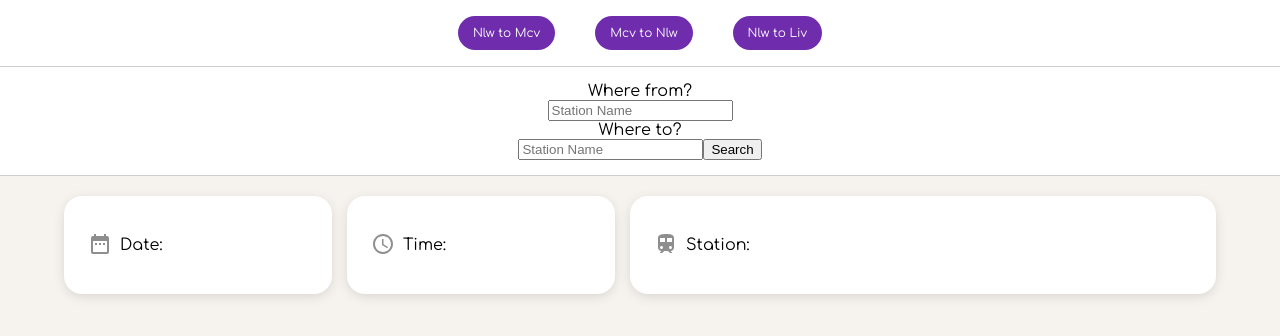
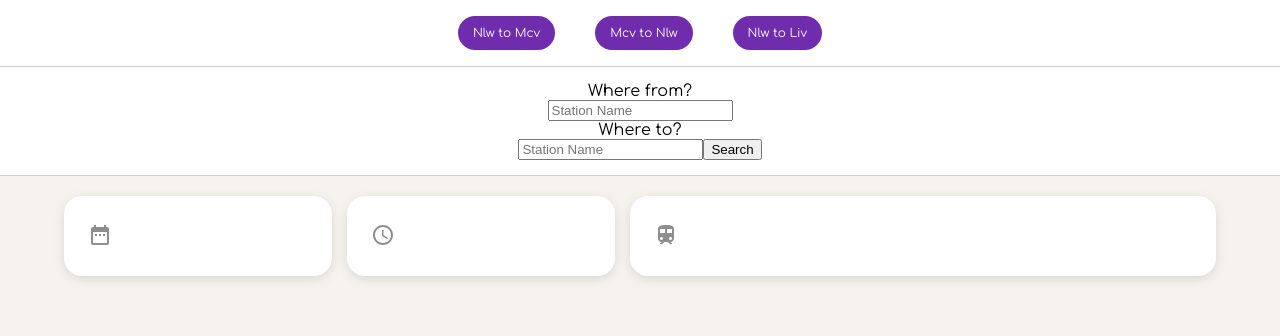
Before and after one commit to kieranphilipbrown/train-times-app, a React (Create React App) app: page / in a window 1280 px wide. Shown: the top 336 px of the page. Built offline with nearby package versions, Linux system fonts and the light colour scheme.

Commit message:
Removed uneccessary title

```diff
--- a/src/components/TrainList.js
+++ b/src/components/TrainList.js
@@ -93,9 +93,9 @@ class TrainList extends React.Component {
 
 					<div style={pageWidth}>
 						<InfoContainer>
-							<CardTwo><svg style={{marginRight: "8px", marginTop: "-3px", fill: "#8e8e8e"}} xmlns="http://www.w3.org/2000/svg" height="24" viewBox="0 0 24 24" width="24"><path d="M9 11H7v2h2v-2zm4 0h-2v2h2v-2zm4 0h-2v2h2v-2zm2-7h-1V2h-2v2H8V2H6v2H5c-1.11 0-1.99.9-1.99 2L3 20c0 1.1.89 2 2 2h14c1.1 0 2-.9 2-2V6c0-1.1-.9-2-2-2zm0 16H5V9h14v11z"/><path d="M0 0h24v24H0z" fill="none"/></svg> <p>Date: {date}</p></CardTwo>
-							<CardTwo><svg style={{marginRight: "8px", marginTop: "-3px", fill: "#8e8e8e"}} xmlns="http://www.w3.org/2000/svg" height="24" viewBox="0 0 24 24" width="24"><path d="M11.99 2C6.47 2 2 6.48 2 12s4.47 10 9.99 10C17.52 22 22 17.52 22 12S17.52 2 11.99 2zM12 20c-4.42 0-8-3.58-8-8s3.58-8 8-8 8 3.58 8 8-3.58 8-8 8z"/><path d="M0 0h24v24H0z" fill="none"/><path d="M12.5 7H11v6l5.25 3.15.75-1.23-4.5-2.67z"/></svg>  <p>Time: {timeOfDay}</p></CardTwo>
-							<CardTwo><svg style={{marginRight: "8px", marginTop: "-3px", fill: "#8e8e8e"}} xmlns="http://www.w3.org/2000/svg" height="24" viewBox="0 0 24 24" width="24"><path d="M12 2c-4 0-8 .5-8 4v9.5C4 17.43 5.57 19 7.5 19L6 20.5v.5h2.23l2-2H14l2 2h2v-.5L16.5 19c1.93 0 3.5-1.57 3.5-3.5V6c0-3.5-3.58-4-8-4zM7.5 17c-.83 0-1.5-.67-1.5-1.5S6.67 14 7.5 14s1.5.67 1.5 1.5S8.33 17 7.5 17zm3.5-7H6V6h5v4zm2 0V6h5v4h-5zm3.5 7c-.83 0-1.5-.67-1.5-1.5s.67-1.5 1.5-1.5 1.5.67 1.5 1.5-.67 1.5-1.5 1.5z"/><path d="M0 0h24v24H0V0z" fill="none"/></svg><p>Station: {stationName}</p></CardTwo>
+							<CardTwo><svg style={{marginRight: "8px", marginTop: "-3px", fill: "#8e8e8e"}} xmlns="http://www.w3.org/2000/svg" height="24" viewBox="0 0 24 24" width="24"><path d="M9 11H7v2h2v-2zm4 0h-2v2h2v-2zm4 0h-2v2h2v-2zm2-7h-1V2h-2v2H8V2H6v2H5c-1.11 0-1.99.9-1.99 2L3 20c0 1.1.89 2 2 2h14c1.1 0 2-.9 2-2V6c0-1.1-.9-2-2-2zm0 16H5V9h14v11z"/><path d="M0 0h24v24H0z" fill="none"/></svg><p>{date}</p></CardTwo>
+							<CardTwo><svg style={{marginRight: "8px", marginTop: "-3px", fill: "#8e8e8e"}} xmlns="http://www.w3.org/2000/svg" height="24" viewBox="0 0 24 24" width="24"><path d="M11.99 2C6.47 2 2 6.48 2 12s4.47 10 9.99 10C17.52 22 22 17.52 22 12S17.52 2 11.99 2zM12 20c-4.42 0-8-3.58-8-8s3.58-8 8-8 8 3.58 8 8-3.58 8-8 8z"/><path d="M0 0h24v24H0z" fill="none"/><path d="M12.5 7H11v6l5.25 3.15.75-1.23-4.5-2.67z"/></svg><p>{timeOfDay}</p></CardTwo>
+							<CardTwo><svg style={{marginRight: "8px", marginTop: "-3px", fill: "#8e8e8e"}} xmlns="http://www.w3.org/2000/svg" height="24" viewBox="0 0 24 24" width="24"><path d="M12 2c-4 0-8 .5-8 4v9.5C4 17.43 5.57 19 7.5 19L6 20.5v.5h2.23l2-2H14l2 2h2v-.5L16.5 19c1.93 0 3.5-1.57 3.5-3.5V6c0-3.5-3.58-4-8-4zM7.5 17c-.83 0-1.5-.67-1.5-1.5S6.67 14 7.5 14s1.5.67 1.5 1.5S8.33 17 7.5 17zm3.5-7H6V6h5v4zm2 0V6h5v4h-5zm3.5 7c-.83 0-1.5-.67-1.5-1.5s.67-1.5 1.5-1.5 1.5.67 1.5 1.5-.67 1.5-1.5 1.5z"/><path d="M0 0h24v24H0V0z" fill="none"/></svg><p>{stationName}</p></CardTwo>
 						</InfoContainer>
 
 						<Grid>
```
